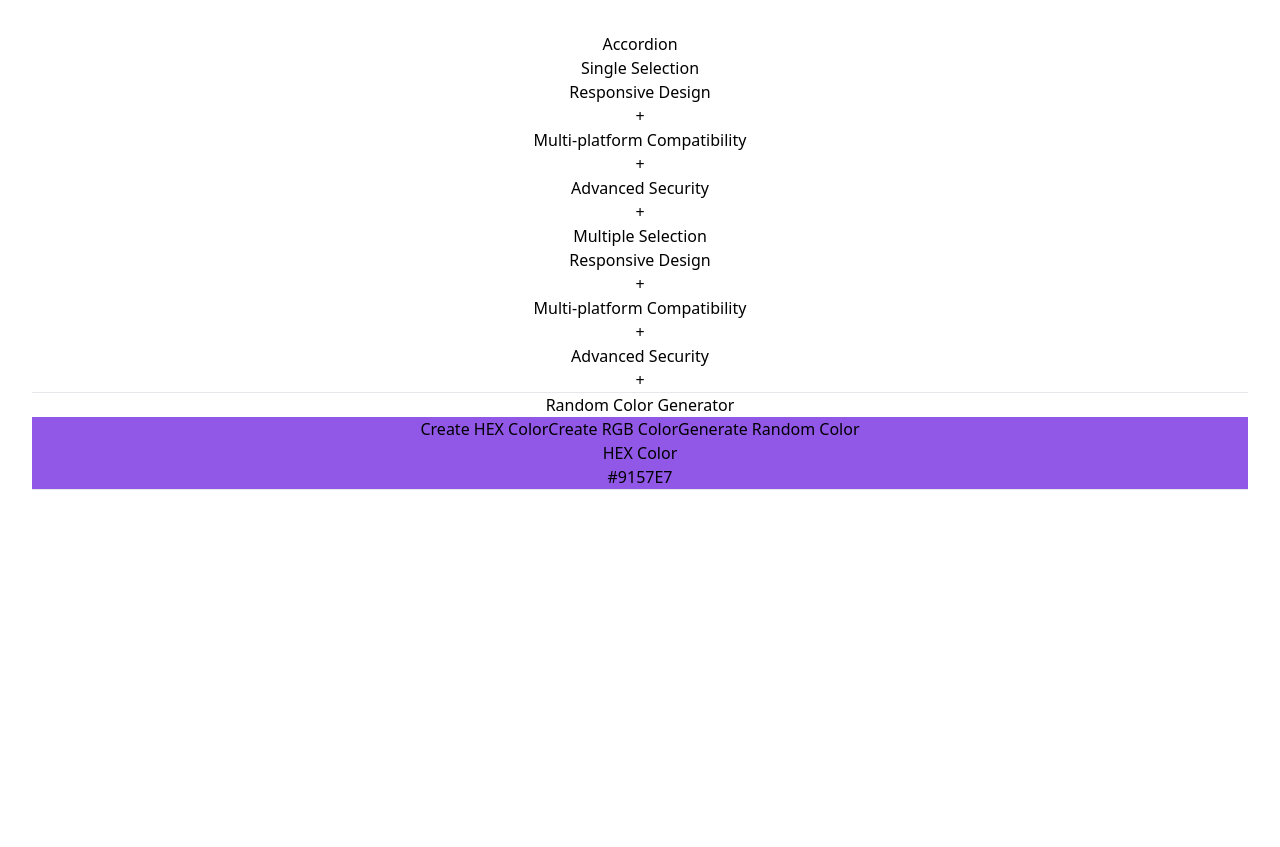
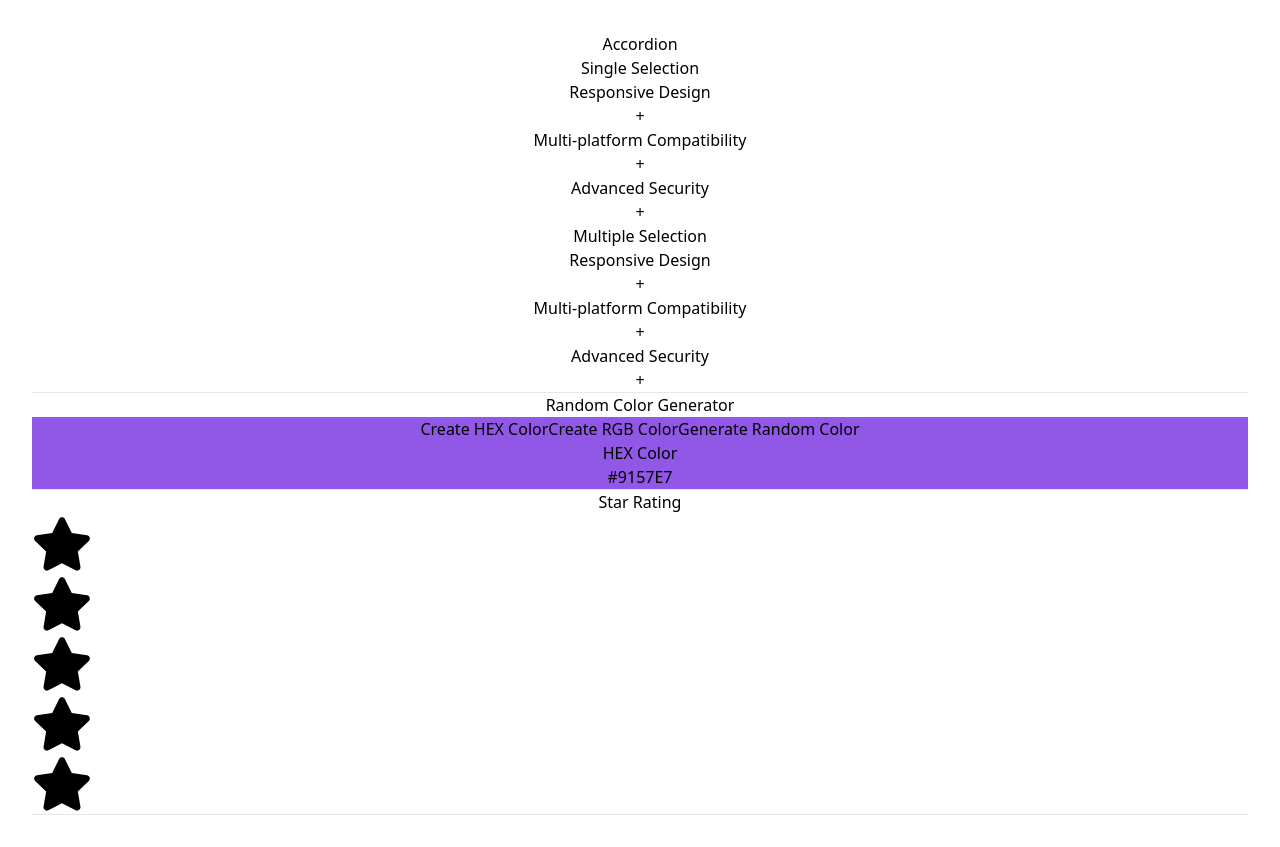
Before and after one commit to PanaitCosmin/react-components, a React (Vite) app: page / in a window 1280 px wide. Before the commit the page ends 800 px from the top, so only its background shows below. Built offline with nearby package versions, Linux system fonts and the light colour scheme.

Commit message:
add star rating component

```diff
--- a/package.json
+++ b/package.json
@@ -11,7 +11,8 @@
   },
   "dependencies": {
     "react": "^18.2.0",
-    "react-dom": "^18.2.0"
+    "react-dom": "^18.2.0",
+    "react-icons": "^5.0.1"
   },
   "devDependencies": {
     "@types/react": "^18.2.56",
--- a/src/App.jsx
+++ b/src/App.jsx
@@ -4,6 +4,7 @@ import SingleAccordion from './components/accordion/SingleAccordion'
 import MultiAccordion from './components/accordion/MultiAccordion'
 import Accordion from './components/accordion/Accordion'
 import ColorGenerator from './components/color_generator/ColorGenerator'
+import StarRating from './components/star_rating/StarRating'
 
 const App = () => {
   return (
@@ -21,6 +22,11 @@ const App = () => {
       </div>
       <hr />
 
+      <div className="star-rating flex flex-col justify-center items-center">
+        <h1 className='mb-4 font-bold'>Star Rating</h1>
+        <StarRating />
+      </div>
+      <hr />
     </div>
 
   )
```
Also changed, not shown: 1 other file (tests, documents, lock files or other folders).
